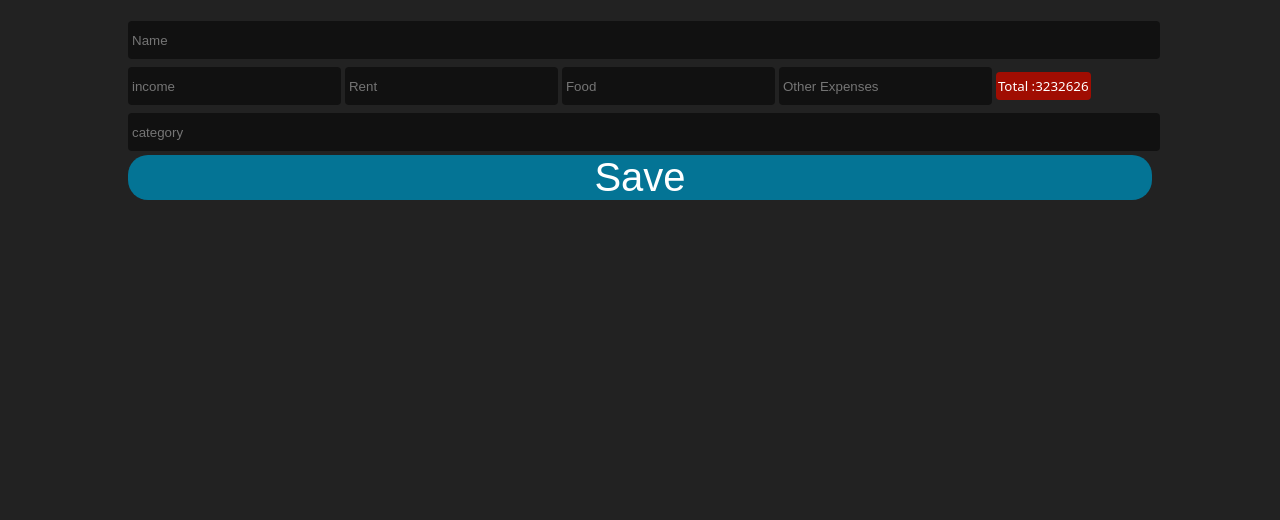
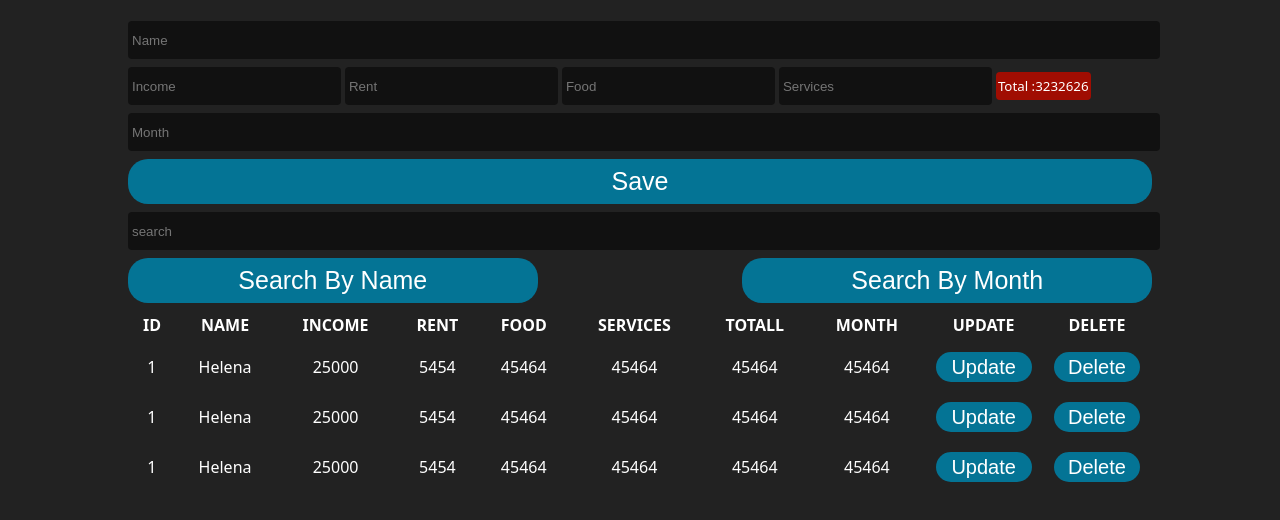
Before and after one commit to khattab2023/first_assignment-useing-JS, a plain HTML site: page index.html in a window 1280 px wide. Shown: the part 56-576 px from the top of the page. Drawn offline with Linux system fonts and the light colour scheme.

Commit message:
create table and add style

```diff
--- a/index.html
+++ b/index.html
@@ -1,5 +1,6 @@
 <!DOCTYPE html>
 <html lang="en">
+
 <head>
   <meta charset="UTF-8" />
   <meta name="viewport" content="width=device-width, initial-scale=1.0" />
@@ -7,6 +8,7 @@
   <link rel="stylesheet" href="/styles/index.css" />
   <title>account object</title>
 </head>
+
 <body>
   <div class="account">
     <div class="head">
@@ -15,19 +17,76 @@
     <div class="inputs">
       <input type="text" id="account-name" placeholder="Name">
       <div class="income">
-      <input type="number" id="income" placeholder="income">
+        <input type="number" id="income" placeholder="Income">
         <input type="number" id="rent" placeholder="Rent">
         <input type="number" id="food" placeholder="Food">
-      <input type="number" id="other-expenses" placeholder="Other Expenses">
+        <input type="number" id="Services" placeholder="Services ">
         <small id="total">3232626</small>
       </div>
-<input  placeholder="category" type="text" id="category">
+      <input placeholder="Month" type="text" id="category">
       <button id="submit">Save</button>
     </div>
 
 
     <div class="output">
-    <div class="search"></div>
+      <div class="searchBlock">
+<input type="text" id="search" placeholder="search">
+<div class="btnSearch">
+  <button id="searchTitle">Search By Name</button>
+  <button id="searchCategory">Search By Month</button>
+
+</div>
+      </div>
+      <table>
+        <tr>
+          <th>id</th>
+          <th>Name</th>
+          <th>Income</th>
+          <th>Rent</th>
+          <th>Food</th>
+          <th>Services</th>
+          <th>Totall</th>
+          <th>Month</th>
+          <th>Update</th>
+          <th>Delete</th>
+        </tr>
+<tbody>
+  <tr>
+    <td>1</td>
+    <td>Helena</td>
+    <td>25000</td>
+    <td>5454</td>
+    <td>45464</td>
+    <td>45464</td>
+    <td>45464</td>
+    <td>45464</td>
+    <td><button id="Update">Update</button></td>
+    <td><button id="Delete">Delete</button></td>
+</tr>
+<tr>
+  <td>1</td>
+  <td>Helena</td>
+  <td>25000</td>
+  <td>5454</td>
+  <td>45464</td>
+  <td>45464</td>
+  <td>45464</td>
+  <td>45464</td>
+  <td><button id="Update">Update</button></td>
+  <td><button id="Delete">Delete</button></td>
+</tr>
+<td>1</td>
+<td>Helena</td>
+<td>25000</td>
+<td>5454</td>
+<td>45464</td>
+<td>45464</td>
+<td>45464</td>
+<td>45464</td>
+<td><button id="Update">Update</button></td>
+<td><button id="Delete">Delete</button></td>
+</tbody>
+      </table>
     </div>
 
   </div>
@@ -35,4 +94,5 @@
 
   <script src="/script/script.js"></script>
 </body>
+
 </html>
--- a/styles/index.scss
+++ b/styles/index.scss
@@ -50,11 +50,12 @@ input:focus {
 button{
     width: 100%;
     height: 45px;
+    margin: 4px 0;
     border: none;
     cursor: pointer;
     background: #047495;
     color: #fff;
-    font-size: 40px;
+    font-size: 25px;
     border-radius: 20px;
     transition:0.5s ;
 
@@ -63,3 +64,29 @@ button:hover{
     background: #01516a;
     letter-spacing: 1px;
     }
+    .btnSearch{
+        display: flex;
+        justify-content: space-between;
+        button{
+            width: 40%;
+        }
+
+    }
+    table{
+        width: 100%;
+        text-align: center;
+        th{
+text-transform: uppercase;
+padding: 5px;
+        }
+        td{
+
+            padding: 5px;
+            button{
+                width: 90%;
+                height: 30px;
+                font-size: 20px;
+
+            }
+        }
+    }
```
Also changed, not shown: styles/index.css, 1 other file. Lines whose indentation alone changed are shown as unchanged.
